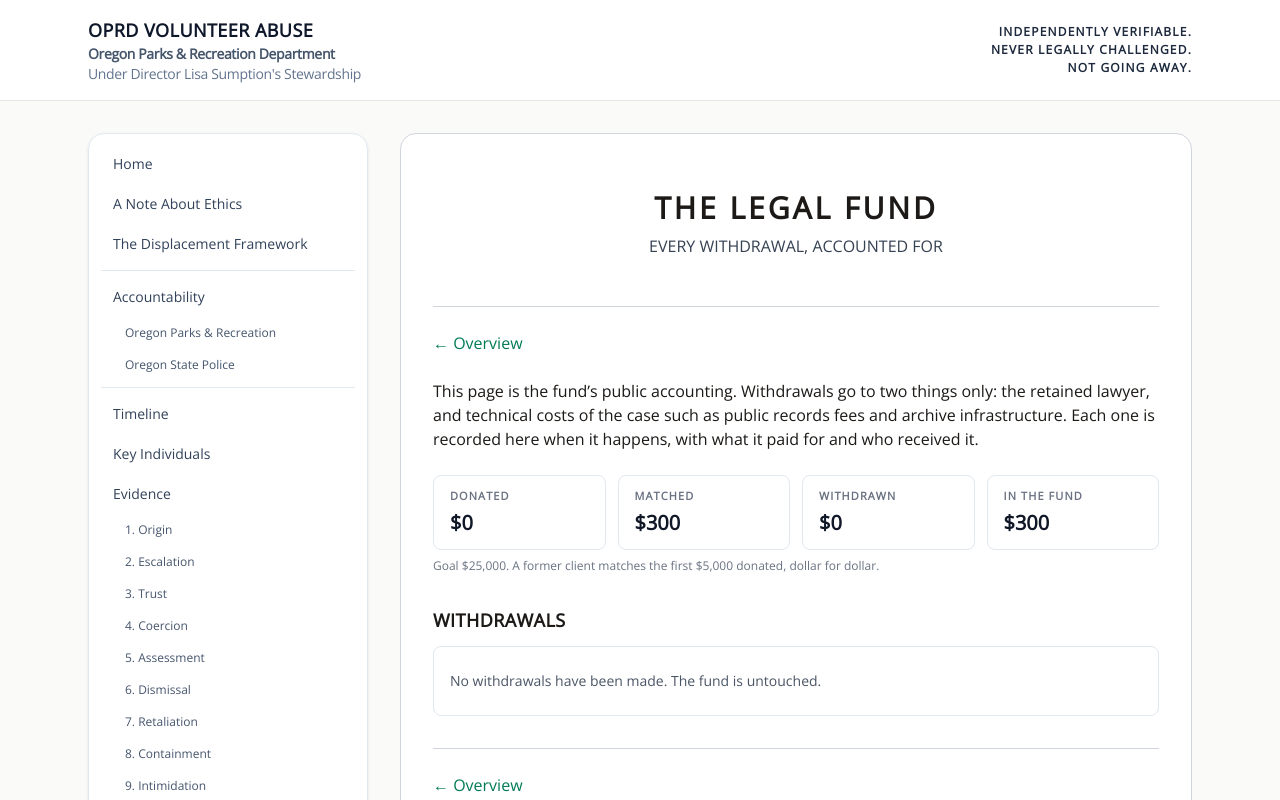
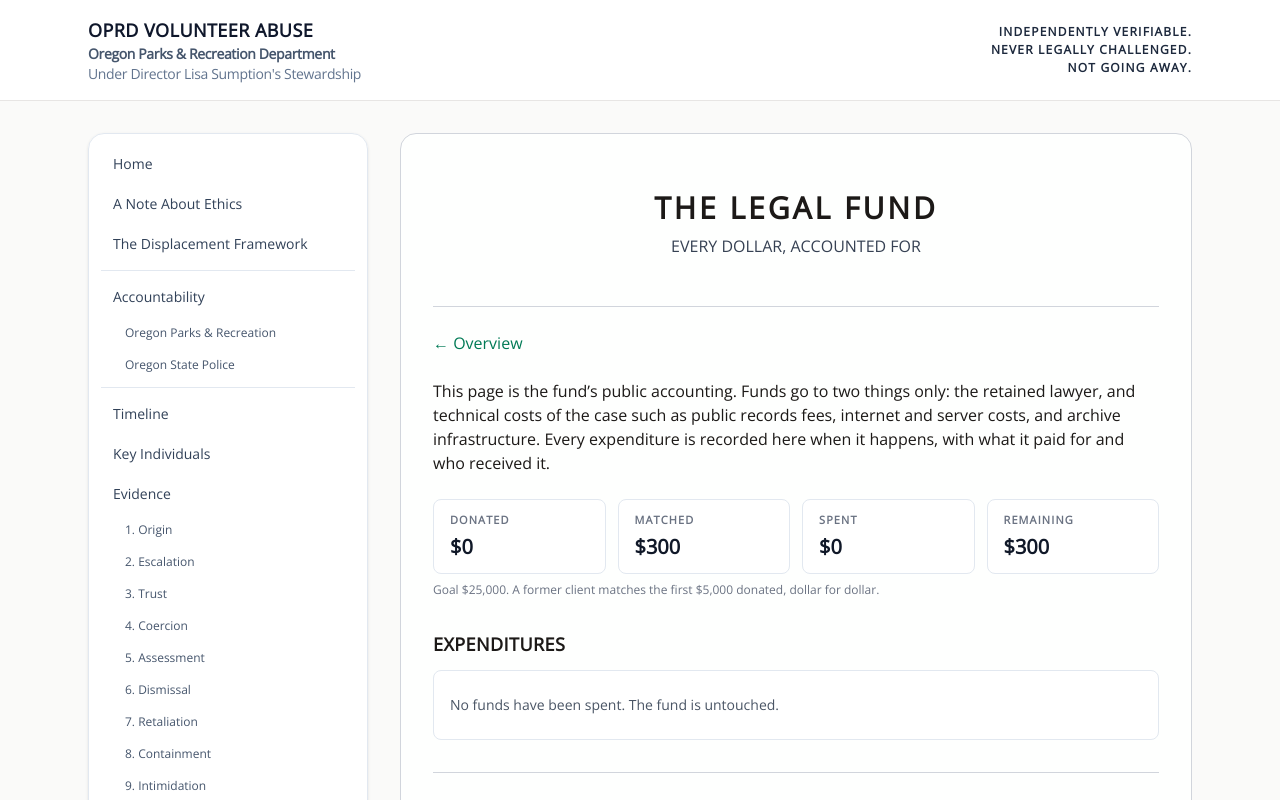
Before and after one commit to rswfire/rswfire.oprd, a Next.js app: page /fund in a window 1280 px wide. Shown: the top 800 px of the page. Built offline with nearby package versions, Linux system fonts and the light colour scheme.

Commit message:
Fund: expenditures model, funds language, cost examples; case dossier download button

```diff
--- a/app/(archive)/fund/page.tsx
+++ b/app/(archive)/fund/page.tsx
@@ -2,11 +2,11 @@
 
 import type { Metadata } from "next";
 import SectionPage from "@/components/SectionPage";
-import { GOAL, MATCH_CAP, RAISED, WITHDRAWALS, matched, total, usd, withdrawn } from "@/lib/fund";
+import { EXPENDITURES, GOAL, MATCH_CAP, RAISED, matched, total, usd, spent } from "@/lib/fund";
 
 export const metadata: Metadata = {
     title: "The Legal Fund, Accounted For",
-    description: "Every dollar in and every withdrawal out of the legal fund, stated publicly.",
+    description: "Every dollar into and out of the legal fund, stated publicly.",
 };
 
 function Tile({ label, value }: { label: string; value: string }) {
@@ -22,14 +22,14 @@ export default function FundPage() {
     return (
         <SectionPage
             title="THE LEGAL FUND"
-            subtitle="EVERY WITHDRAWAL, ACCOUNTED FOR"
+            subtitle="EVERY DOLLAR, ACCOUNTED FOR"
             previousPage={{ href: "/", label: "Overview" }}
         >
             <div className="mb-6 space-y-4 text-base">
                 <div>
-                    This page is the fund&rsquo;s public accounting. Withdrawals go to two things only:
-                    the retained lawyer, and technical costs of the case such as public records fees and
-                    archive infrastructure. Each one is recorded here when it happens, with what it paid
+                    This page is the fund&rsquo;s public accounting. Funds go to two things only:
+                    the retained lawyer, and technical costs of the case such as public records fees,
+                    internet and server costs, and archive infrastructure. Every expenditure is recorded here when it happens, with what it paid
                     for and who received it.
                 </div>
             </div>
@@ -37,8 +37,8 @@ export default function FundPage() {
             <div className="grid grid-cols-2 md:grid-cols-4 gap-3">
                 <Tile label="Donated" value={usd(RAISED)} />
                 <Tile label="Matched" value={usd(matched)} />
-                <Tile label="Withdrawn" value={usd(withdrawn)} />
-                <Tile label="In the fund" value={usd(total - withdrawn)} />
+                <Tile label="Spent" value={usd(spent)} />
+                <Tile label="Remaining" value={usd(total - spent)} />
             </div>
 
             <div className="mt-2 text-xs text-gray-500">
@@ -46,14 +46,14 @@ export default function FundPage() {
             </div>
 
             <div className="mt-8">
-                <h2 className="font-bold text-lg tracking-wide">WITHDRAWALS</h2>
-                {WITHDRAWALS.length === 0 ? (
+                <h2 className="font-bold text-lg tracking-wide">EXPENDITURES</h2>
+                {EXPENDITURES.length === 0 ? (
                     <div className="mt-3 rounded-lg border border-slate-200 bg-white px-4 py-6 text-sm text-gray-600">
-                        No withdrawals have been made. The fund is untouched.
+                        No funds have been spent. The fund is untouched.
                     </div>
                 ) : (
                     <div className="mt-3 rounded-lg overflow-hidden border border-slate-200 bg-white divide-y divide-slate-100">
-                        {WITHDRAWALS.map((w, i) => (
+                        {EXPENDITURES.map((w, i) => (
                             <div key={i} className="px-4 py-3 flex flex-col sm:flex-row sm:items-baseline gap-1 sm:gap-6 text-sm">
                                 <span className="text-gray-400 whitespace-nowrap">{w.date}</span>
                                 <span className="font-semibold text-gray-900 whitespace-nowrap">{usd(w.amount)}</span>
--- a/components/CaseTimeline.tsx
+++ b/components/CaseTimeline.tsx
@@ -460,18 +460,22 @@ export default function CaseTimeline() {
                                 A final statement to the Oregon Parks and Recreation Department.
                             </Link>
                         </div>
-                        <div className="mt-5">
+                        <div className="mt-6">
                             <a
                                 href="/the-case-in-their-documents.pdf"
                                 download
-                                className="group block w-full sm:w-auto sm:inline-block rounded-xl bg-red-700 hover:bg-red-800 shadow-md hover:shadow-lg hover:-translate-y-0.5 transition-all px-6 py-4 text-white"
+                                className="group relative block w-full max-w-sm"
                             >
-                                <span className="block text-base sm:text-lg font-bold uppercase tracking-widest">
-                                    Download the case &darr;
-                                </span>
-                                <span className="mt-1 block text-[11px] uppercase tracking-wider text-red-200 group-hover:text-red-100">
-                                    Fifteen pages &middot; their own documents &middot; free to share
-                                </span>
+                                <div className="absolute inset-0 translate-x-2 translate-y-2 rotate-[1.2deg] rounded-sm bg-white border border-gray-300 shadow-sm" aria-hidden="true" />
+                                <div className="absolute inset-0 translate-x-1 translate-y-1 rotate-[0.6deg] rounded-sm bg-white border border-gray-300 shadow-sm" aria-hidden="true" />
+                                <div className="relative rounded-sm bg-white border border-gray-300 shadow-md group-hover:shadow-xl group-hover:-translate-y-1 transition-all px-6 py-6">
+                                    <div className="text-[10px] font-mono uppercase tracking-[0.2em] text-red-700">oprdvolunteerabuse.org</div>
+                                    <div className="mt-2 font-serif text-2xl leading-tight text-gray-900">The Case,<br/>In Their Documents.</div>
+                                    <div className="mt-2 text-[11px] uppercase tracking-wider text-gray-400">Thirteen moments &middot; their own words &middot; free to share</div>
+                                    <div className="absolute -right-3 -bottom-3 rotate-[-6deg] rounded border-2 border-red-700 bg-white/95 px-3 py-1.5 text-xs font-bold uppercase tracking-widest text-red-700 shadow-sm group-hover:rotate-[-2deg] transition-transform">
+                                        Download &darr;
+                                    </div>
+                                </div>
                             </a>
                         </div>
                         </div>
--- a/components/LegalFund.tsx
+++ b/components/LegalFund.tsx
@@ -111,7 +111,7 @@ export default function LegalFund() {
                     <li>This is a &sect;1983 case against the institution. The only individual defendants are the director and her deputy.</li>
                     <li>&sect;1983 carries a fee-shifting statute (42 U.S.C. &sect;1988): if the case prevails, the state pays the attorney&rsquo;s fees.</li>
                     <li>The Oregon State Police matters may be treated as a separate case; how that one is constructed, including whether officers are named individually, is for the lawyers to decide.</li>
-                    <li>Withdrawals go to two things only: the retained lawyer, and technical costs of the case such as public records fees and archive infrastructure. <Link href="/fund" className="underline text-emerald-800 hover:text-emerald-600">Every withdrawal is accounted for publicly.</Link></li>
+                    <li>Funds go to two things only: the retained lawyer, and technical costs of the case such as public records fees, internet and server costs, and archive infrastructure. <Link href="/fund" className="underline text-emerald-800 hover:text-emerald-600">Every dollar spent is accounted for publicly.</Link></li>
                 </ul>
             </div>
         </div>
--- a/lib/fund.ts
+++ b/lib/fund.ts
@@ -2,8 +2,8 @@
 //
 // The legal fund's numbers, in one place. The homepage card and the
 // public accounting page both read from here. Update RAISED as
-// contributions land; append to WITHDRAWALS whenever money leaves
-// GoFundMe. Nothing else needs touching.
+// contributions land; append to EXPENDITURES whenever fund money
+// is spent. Nothing else needs touching.
 
 export const GOAL = 25000;          // the whole column
 export const MATCH_CAP = 5000;      // matched dollar for dollar by a former client
@@ -16,7 +16,7 @@ export const MATCH_RECEIVED = 300;  // money actually received from the matcher
 export const matched = Math.min(MATCH_RECEIVED, MATCH_CAP);
 export const total = Math.min(RAISED + matched, GOAL);
 
-export interface Withdrawal {
+export interface Expenditure {
     date: string;      // ISO date
     amount: number;    // dollars
     purpose: string;   // what it paid for
@@ -24,9 +24,9 @@ export interface Withdrawal {
     document?: string; // receipt or invoice URL, when one exists
 }
 
-// Every withdrawal from the fund, in order. Empty until the first one.
-export const WITHDRAWALS: Withdrawal[] = [];
+// Every dollar spent from the fund, in order. Empty until the first one.
+export const EXPENDITURES: Expenditure[] = [];
 
-export const withdrawn = WITHDRAWALS.reduce((sum, w) => sum + w.amount, 0);
+export const spent = EXPENDITURES.reduce((sum, e) => sum + e.amount, 0);
 
 export const usd = (n: number) => `$${n.toLocaleString("en-US")}`;
```
